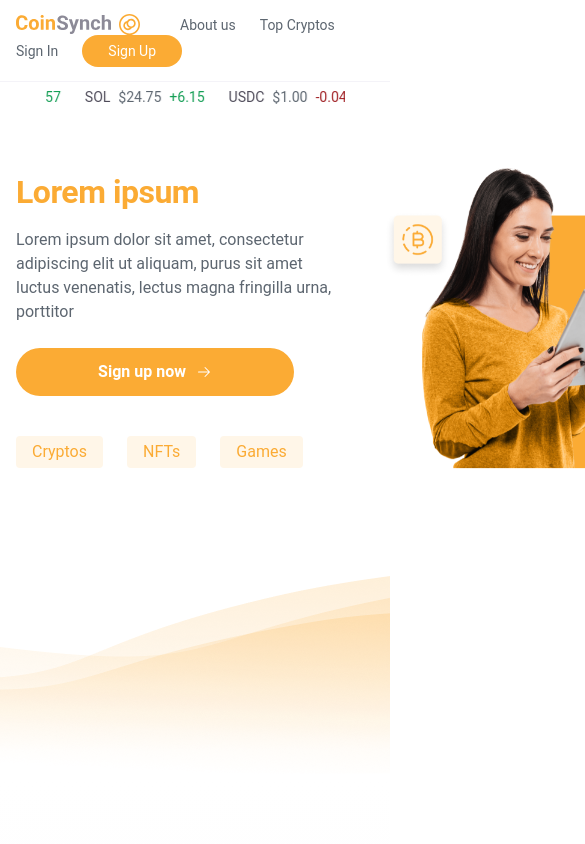
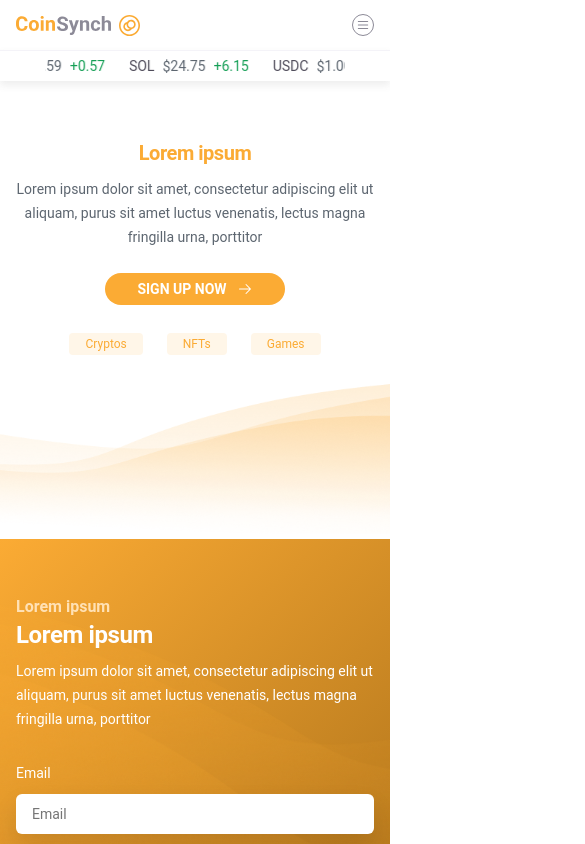
Before and after one commit to HenriqueMarcelo/coin-synch, a Next.js app: page / in a window 390 px wide. Shown: the top 844 px of the page, 585 px wide, since content can reach past the window. Built offline with nearby package versions, Linux system fonts and the light colour scheme; data requests are answered from the project's data file.

Commit message:
feat: change sizes on smartphone

```diff
--- a/src/app/page.scss
+++ b/src/app/page.scss
@@ -3,5 +3,8 @@
         object-fit: cover;
         width: 100%;
         user-select: none;
+        @media (max-width: 704px) {
+            height: 180px;
+        }
     }
 }
--- a/src/app/page.tsx
+++ b/src/app/page.tsx
@@ -18,8 +18,8 @@ export default function Home() {
         <Header />
         <Banner />
         <Image src={WavesPng} alt="" className="waves__image" />
-        <HomeInfos />
-        <TopCryptos />
+        {/* <HomeInfos /> */}
+        {/* <TopCryptos /> */}
         <Subscribe />
         <Footer />
       </main>
--- a/src/components/Banner/styles.scss
+++ b/src/components/Banner/styles.scss
@@ -8,6 +8,9 @@
 
         @media (max-width: 1248px) {
             gap: 48px;
+        }
+        @media (max-width: 704px) {
+            padding-bottom: 0;
         }
     }
 
@@ -35,6 +38,13 @@
 
             margin-bottom: 16px;
         }
+        @media (max-width: 704px) {
+            text-align: center;
+
+            font-size: 20px;
+            line-height: 32px;
+            margin-bottom: 8px;
+        }
     }
     &__text {
         color: var(--text-base);
@@ -49,6 +59,12 @@
             line-height: 24px;
 
             margin-bottom: 24px;
+        }
+
+        @media (max-width: 704px) {
+            text-align: center;
+
+            font-size: 14px;
         }
     }
     &__button {
@@ -83,6 +99,17 @@
 
             margin-bottom: 40px;
         }
+        @media (max-width: 704px) {
+            margin: 0 auto 28px;
+            height: 32px;
+            width: 180px;
+
+            text-transform: uppercase;
+            padding: 8px;
+
+            font-size: 14px;
+            line-height: 16px;
+        }
     }
 
     &__tags {
@@ -91,6 +118,9 @@
 
         @media (max-width: 1248px) {
             gap: 24px;
+        }
+        @media (max-width: 704px) {
+            justify-content: center;
         }
     }
 
@@ -111,6 +141,10 @@
             font-size: 16px;
             line-height: 24px;
         }
+        @media (max-width: 704px) {
+            font-size: 12px;
+            line-height: 14px;
+        }
     }
 }
 
@@ -126,3 +160,9 @@
         display: block;
     }
 }
+
+@media (max-width: 704px) {
+    .swiper {
+        display: none!important;
+    }
+}
--- a/src/components/Footer/styles.scss
+++ b/src/components/Footer/styles.scss
@@ -9,6 +9,9 @@
             padding-top: 20px;
             padding-bottom: 20px;
         }
+        @media (max-width: 704px) {
+            justify-content: center;
+        }
     }
     &__image {
         width: 94px;
@@ -19,5 +22,9 @@
         color: var(--text-base);
         font-size: 14px;
         line-height: 16px; /* 114.286% */
+
+        @media (max-width: 704px) {
+            display: none;
+        }
     }
 }
--- a/src/components/Header/index.tsx
+++ b/src/components/Header/index.tsx
@@ -8,6 +8,7 @@ import { convertNumberToUsd } from '@/utils/convert-number-to-USD'
 import { Change } from '../Change'
 import { useModal } from '@/hooks/use-modal'
 import { useCryptos } from '@/hooks/use-cryptos'
+import { List } from '@phosphor-icons/react'
 
 export function Header() {
   const { openSignUpModal, openSignInModal } = useModal()
@@ -29,6 +30,9 @@ export function Header() {
           </div>
         </div>
         <div className="header__right">
+          <button className="header__button-menu">
+            <List size={14} />
+          </button>
           <div className="header__links">
             <Marquee>
               {cryptos.map((crypto) => (
--- a/src/components/Header/styles.scss
+++ b/src/components/Header/styles.scss
@@ -24,6 +24,9 @@
             .marquee {
                 display: none;
             }
+        }
+        @media (max-width: 704px) {
+            display: none;
         }
     }
     &__link {
@@ -79,5 +82,22 @@
                 margin: 0 auto;
             }
         }
+        @media (max-width: 704px) {
+            box-shadow: 0px 4px 8px 0px rgba(77, 77, 77, 0.10);
+        }
+    }
+    &__button-menu {
+        display: none;
+
+        color: var(--gray-500);
+        border: 1px solid var(--gray-500);
+        width: 22px;
+        height: 22px;
+        border-radius: 100px;
+        justify-content: center;
+        align-items: center;
+        @media (max-width: 704px) {
+            display: flex;
+        }
     }
 }
--- a/src/components/Subscribe/styles.scss
+++ b/src/components/Subscribe/styles.scss
@@ -16,6 +16,10 @@
             padding: 80px 16px;
             gap: 32px;
         }
+        @media (max-width: 704px) {
+            flex-direction: column;
+            padding: 56px 16px;
+        }
     }
 
     &__small {
@@ -23,6 +27,10 @@
         font-size: 20px;
         font-weight: 700;
         line-height: 32px;
+        @media (max-width: 704px) {
+            font-size: 16px;
+            line-height: 24px;
+        }
     }
     &__title {
         color: white;
@@ -38,6 +46,11 @@
             font-size: 32px;
             line-height: 40px;
         }
+        @media (max-width: 704px) {
+            font-size: 24px;
+            line-height: 32px;
+            margin-bottom: 8px;
+        }
     }
     &__text {
         color: white;
@@ -45,6 +58,11 @@
         font-size: 16px;
         font-weight: 400;
         line-height: 24px;
+
+        @media (max-width: 704px) {
+            font-size: 14px;
+            line-height: 24px;
+        }
     }
 
     &__label {
@@ -81,6 +99,12 @@
         @media (max-width: 1248px) {
             width: 320px;
         }
+        @media (max-width: 704px) {
+            height: 40px;
+            font-size: 14px;
+            margin-bottom: 16px;
+            width: 100%;
+        }
     }
 
     &__button {
@@ -107,5 +131,13 @@
         @media (max-width: 1248px) {
             width: 320px;
         }
+
+        @media (max-width: 704px) {
+            font-size: 14px;
+            line-height: 16px;
+
+            width: 100%;
+            height: 40px;
+        }
     }
 }
```
